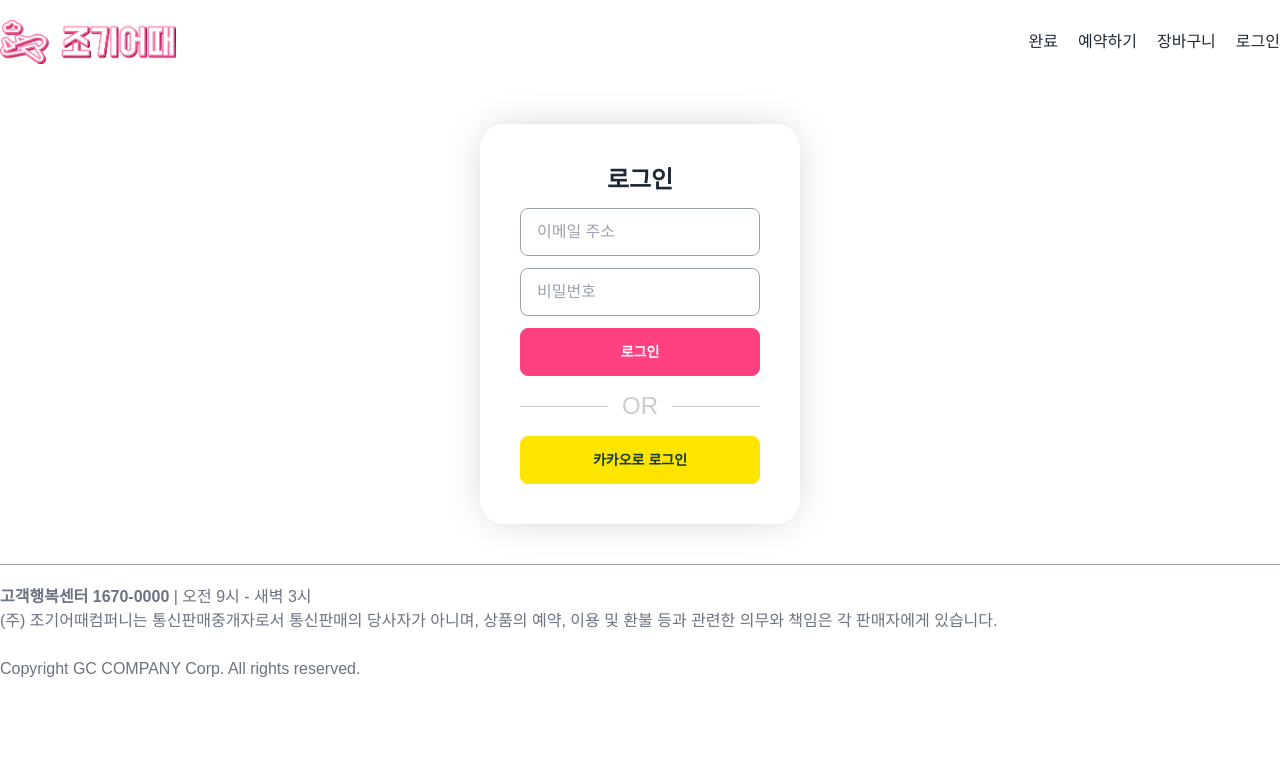
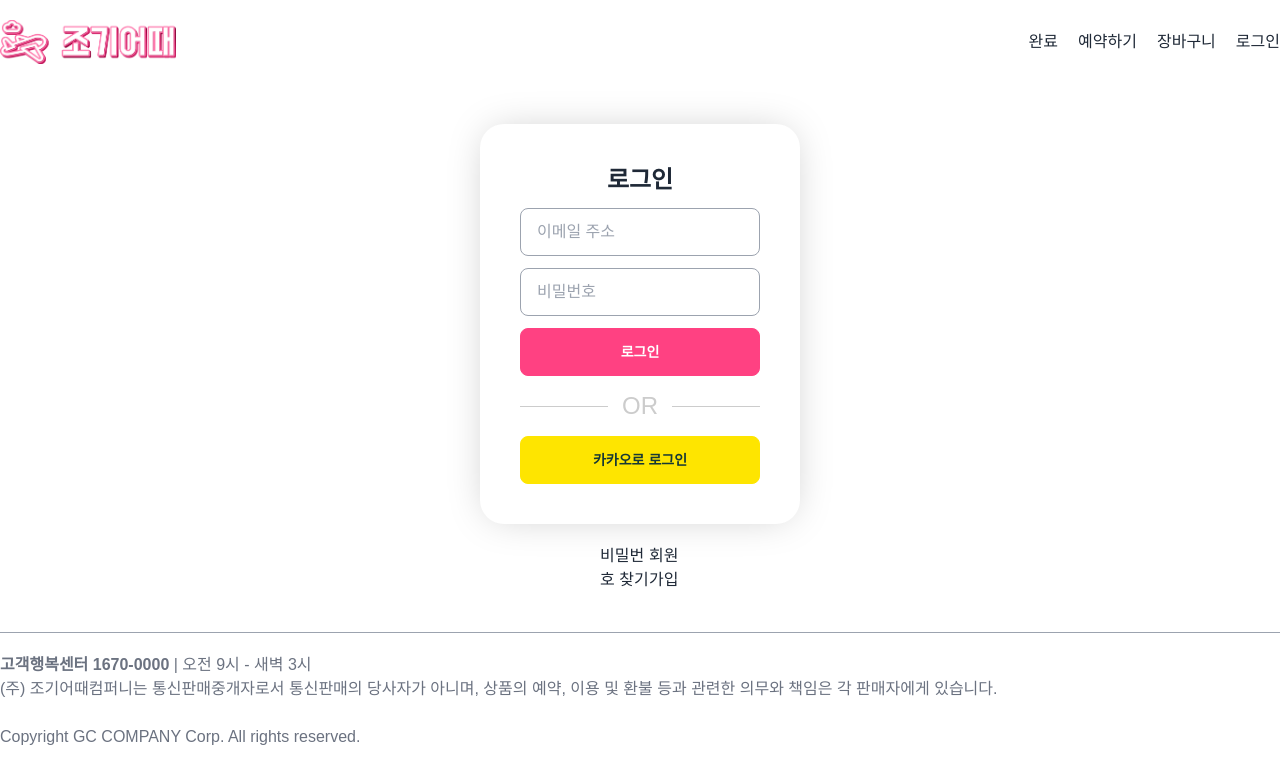
Before and after one commit to art11010/jogieottae, a React (Vite) app: page /login in a window 1280 px wide. Shown: the top 784 px of the page. Built offline with nearby package versions, Linux system fonts and the light colour scheme; the HTML template or start-up script is replaced by a standard one.

Commit message:
로그인 수정

```diff
--- a/src/pages/Login/Login.jsx
+++ b/src/pages/Login/Login.jsx
@@ -1,4 +1,5 @@
 import React from 'react';
+import { Link } from 'react-router-dom';
 import * as L from './Login.style';
 
 import { Button, Input, ShadowBox, Title, TitleSub } from '../../components/Atom';
@@ -16,6 +17,10 @@ function Login() {
           <L.multipleLogin>OR</L.multipleLogin>
           <Button addclass="btn-block mt-3 btn-accent" text="카카오로 로그인"></Button>
         </ShadowBox>
+        <div className="w-1/4 m-auto flex items-center justify-center mt-5">
+          <Link to="/findPW" className="hover:text-main">비밀번호 찾기</Link>
+          <Link to="/join" className="hover:text-main">회원가입</Link>
+        </div>
       </div>
     </>
   );
```
